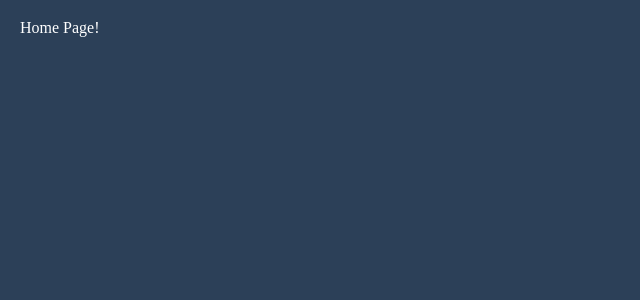
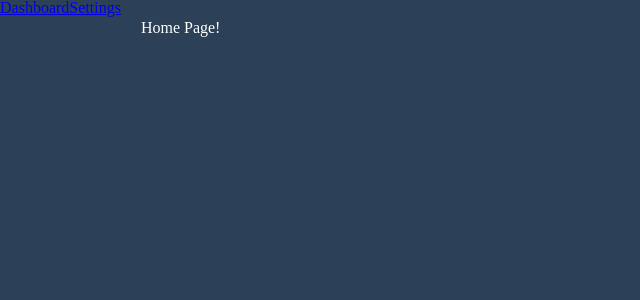
Before and after one commit to Synnux/tasklist, a React app: page / in a window 1280 px wide. Shown: the top 300 px of the page, without its empty margins (0-640 px from the left). Built offline with nearby package versions, Linux system fonts and the light colour scheme.

Commit message:
Added global page components and respective styled components, updated PageWrapper to reflect changes.

```diff
--- /dev/null
+++ b/src/components/global/globalNav.js
@@ -0,0 +1,14 @@
+import React from 'react';
+
+// Styled Component
+import GlobalNavStyled from 'styled/global/globalNavStyled';
+
+// Component
+const GlobalNav = () => (
+	<GlobalNavStyled>
+		<a href="/home">Dashboard</a>
+		<a href="/settings">Settings</a>
+	</GlobalNavStyled>
+);
+
+export default GlobalNav;
--- /dev/null
+++ b/src/components/global/header.js
@@ -0,0 +1,16 @@
+import React from 'react';
+
+// Styled Component
+import HeaderStyled from 'styled/global/headerStyled';
+import Logo from 'components/global/logo';
+import GlobalNav from 'components/global/globalNav';
+
+// Component
+const Header = () => (
+	<HeaderStyled>
+		<Logo />
+		<GlobalNav />
+	</HeaderStyled>
+);
+
+export default Header;
--- /dev/null
+++ b/src/components/global/logo.js
@@ -0,0 +1,11 @@
+import React from 'react';
+
+// Styled Component
+import LogoStyled from 'styled/global/logoStyled';
+
+// Component
+const Logo = () => (
+	<LogoStyled />
+);
+
+export default Logo;
--- a/src/index.html
+++ b/src/index.html
@@ -1,12 +1,12 @@
 <!doctype html>
 <html>
 	<head>
-		<title>React Boilerplate</title>
+		<title>Task Pro</title>
 		<link href="https://fonts.googleapis.com/css?family=Material+Icons|Alegreya:400,700,800|Montserrat:400,500,700" rel="stylesheet">
 		<link href="/assets/reset.css" rel="stylesheet">
 	</head>
 	<body>
-		<main id="app"></main>
+		<div id="app"></div>
 		<script src="/bundle.js"></script>
 	</body>
 </html>
--- /dev/null
+++ b/src/styled/global/globalNavStyled.js
@@ -0,0 +1,8 @@
+import styled from 'styled-components';
+
+// Styled Component
+const GlobalNavStyled = styled.nav`
+  display: block;
+`;
+
+export default GlobalNavStyled;
--- /dev/null
+++ b/src/styled/global/headerStyled.js
@@ -0,0 +1,8 @@
+import styled from 'styled-components';
+
+// Styled Component
+const HeaderStyled = styled.header`
+  display: block;
+`;
+
+export default HeaderStyled;
--- /dev/null
+++ b/src/styled/global/logoStyled.js
@@ -0,0 +1,9 @@
+import styled from 'styled-components';
+
+// Styled Component
+const LogoStyled = styled.h1`
+  color: transparent;
+  overflow: hidden;
+`;
+
+export default LogoStyled;
--- a/src/styled/layout/index.js
+++ b/src/styled/layout/index.js
@@ -1,21 +1,16 @@
 import React from 'react';
 
 // Components
+import Header from 'components/global/header';
 import MainStyled from './main';
 import PageContent from './pageContent';
-import PageLayout from './pageLayout';
 
 const PageWrapper = ({ children }) => (
 	<MainStyled>
-		<PageLayout>
-			{/* You can put a page header here */}
-
-			<PageContent>
-				{children}
-			</PageContent>
-
-			{/* You can put a page footer here */}
-		</PageLayout>
+		<Header />
+		<PageContent>
+			{children}
+		</PageContent>
 	</MainStyled>
 );
 
--- a/src/styled/layout/main.js
+++ b/src/styled/layout/main.js
@@ -1,8 +1,10 @@
 import styled from 'styled-components';
 
 const MainStyled = styled.div`
+	display: flex;
 	background: #2C4058;
 	color: #FFF;
+	min-height: 100vh;
 `;
 
 export default MainStyled;
```
